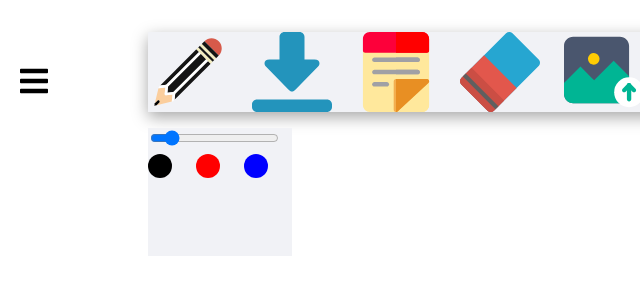
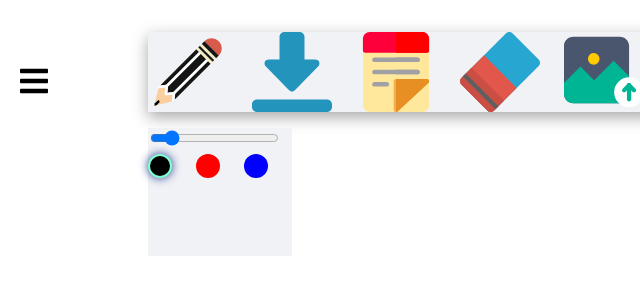
Before and after one commit to ZainUlAbideen572/Sketch-Board, a plain HTML site: page index.html in a window 1280 px wide. Both pictures are taken after a click on the picture 360 px from the left and 72 px from the top of the page. Shown: the full height of the page, 172-812 px from the left. Drawn offline with Linux system fonts and the light colour scheme.

Commit message:
added support of colour being active

```diff
--- a/index.css
+++ b/index.css
@@ -8,6 +8,11 @@
     border-radius: 70%;
     font-size: 2rem;
     cursor: pointer;
+}
+.pencil-color-cont .active {
+    border: 2px solid #2e5dae;
+    box-shadow: 0 0 10px #1e3a8a;
+    border-radius: 12px;
 }
 .tools-cont.scale-tools{
     display: flex;
--- a/index.html
+++ b/index.html
@@ -25,7 +25,7 @@
             <input type="range" min="2" max="10" value="3" class="pencil-width">
         </div>
         <div class="pencil-color-cont">
-            <div class="black pencil-color"></div>
+            <div class="black pencil-color active"></div>
             <div class="red pencil-color"></div>
             <div class="blue pencil-color"></div>
         </div>
--- a/script.js
+++ b/script.js
@@ -3,7 +3,6 @@ const toolscont = document.querySelector('.tools-cont');
 const pencil = document.querySelector('.pencil');
 const pencilcont = document.querySelector(".pencil-tool-cont");
 const eraser = document.querySelector('.eraser')
-console.log('er',eraser)
 const stickynote = document.querySelector('.note');
 const eraserCont = document.querySelector(".eraser-tool-cont");
 const upload = document.querySelector('.upload');
@@ -13,7 +12,6 @@ const optionChild = optionscont.children[0];
 let pencilflag = false;
 let optionFlag = true;
 let eraserFlag = false;
-console.log(eraserCont.style.display)
 function openTools() {
   optionChild.classList.add('fa-bars');
   optionChild.classList.remove('fa-times');
@@ -31,12 +29,15 @@ function closeTools() {
 }
 
 pencil.addEventListener('click', function () {
+    console.log('click')
     pencilflag = !pencilflag
     pencilcont.style.display = pencilflag ? 'block' : 'none';
 });
 
 eraser.addEventListener('click', function () {
     eraserFlag = !eraserFlag;
+   pencilflag = !!pencilflag;
+
     eraserCont.style.display = eraserFlag ? 'flex' : 'none';
 
 });
@@ -145,5 +146,10 @@ download.addEventListener('click',(e)=>{
     img.href=url
     img.download='board.jpeg'
     img.click()
-    console.log('clicked')
 })
+document.addEventListener('click',function(){
+    // pencilflag=!pencilflag
+    // eraserflag=false
+    // optionFlag=false
+
+})
--- a/tool.js
+++ b/tool.js
@@ -1,6 +1,7 @@
 const canvas = document.querySelector('canvas');
 const pencilwdith = document.querySelector('.pencil-width');
 const pencilcolor = document.querySelectorAll('.pencil-color');
+
 const eraserwidth = document.querySelector('.eraser-width-cont');
 const undo = document.querySelector('.undo');
 const redo = document.querySelector('.redo');
@@ -20,7 +21,6 @@ pencilwdith.addEventListener('change', (e) => {
 });
 
 canvas.addEventListener('mousedown', (e) => {
-    console.log(mousedown);
     mousedown = true;
     let data = {
         x: e.clientX,
@@ -28,7 +28,8 @@ canvas.addEventListener('mousedown', (e) => {
     };
 
     if (mousedown) {
-        beginPath(data); // Call beginPath directly
+        beginPath(data);
+         // Call beginPath directly
     }
 });
 
@@ -100,8 +101,12 @@ function undoRedoActions(data) {
 
 pencilcolor.forEach((elem) => {
     elem.addEventListener('click', () => {
-        currentColor = elem.classList[0]; // Assuming the class name represents the color
+        currentColor = elem.classList[0];
+
+// Assuming the class name represents the color
         ctx.strokeStyle = currentColor;
+        pencilcolor.forEach((el) => el.classList.remove('active'));
+        elem.classList.add('active');
     });
 });
 
```
